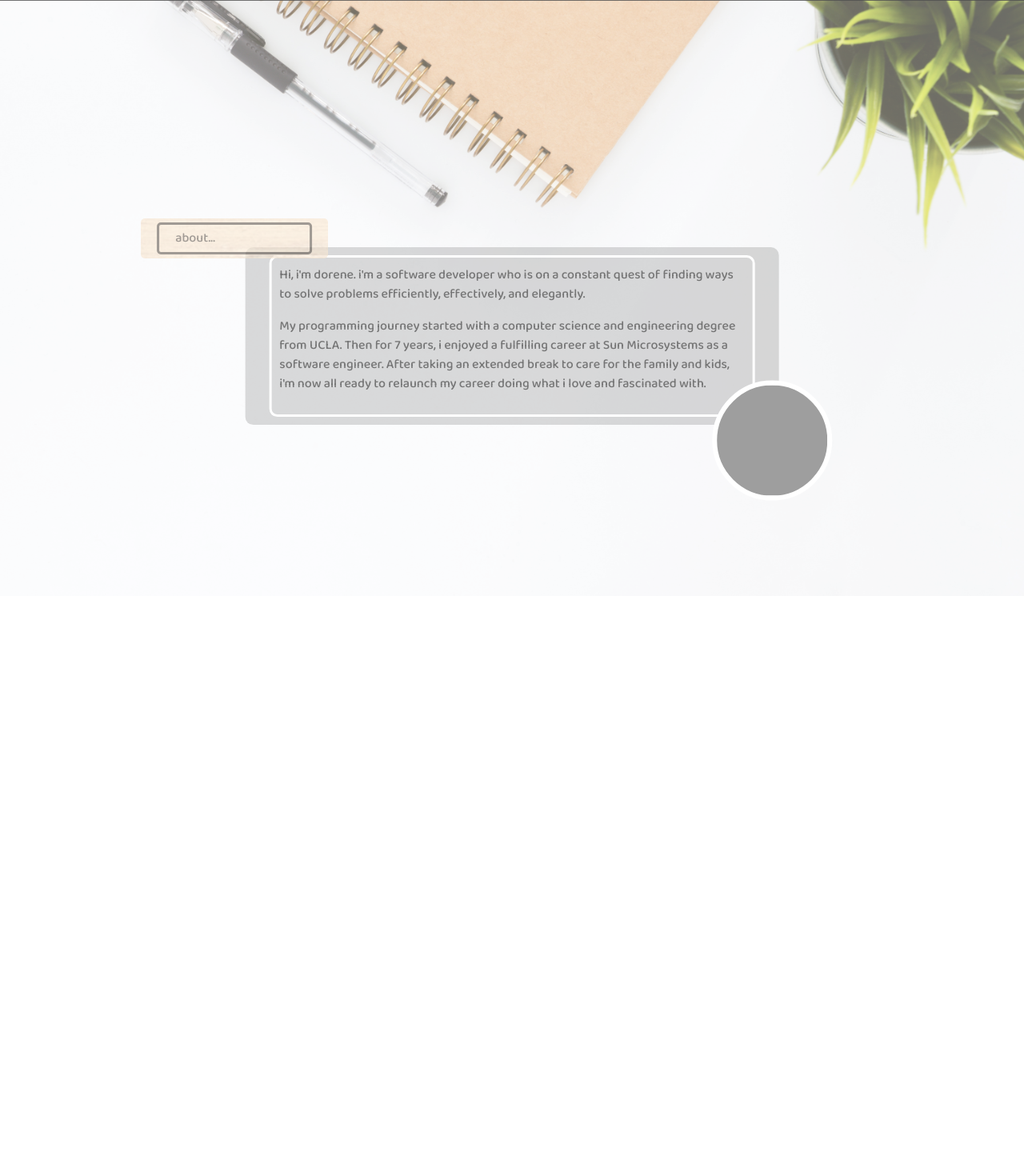
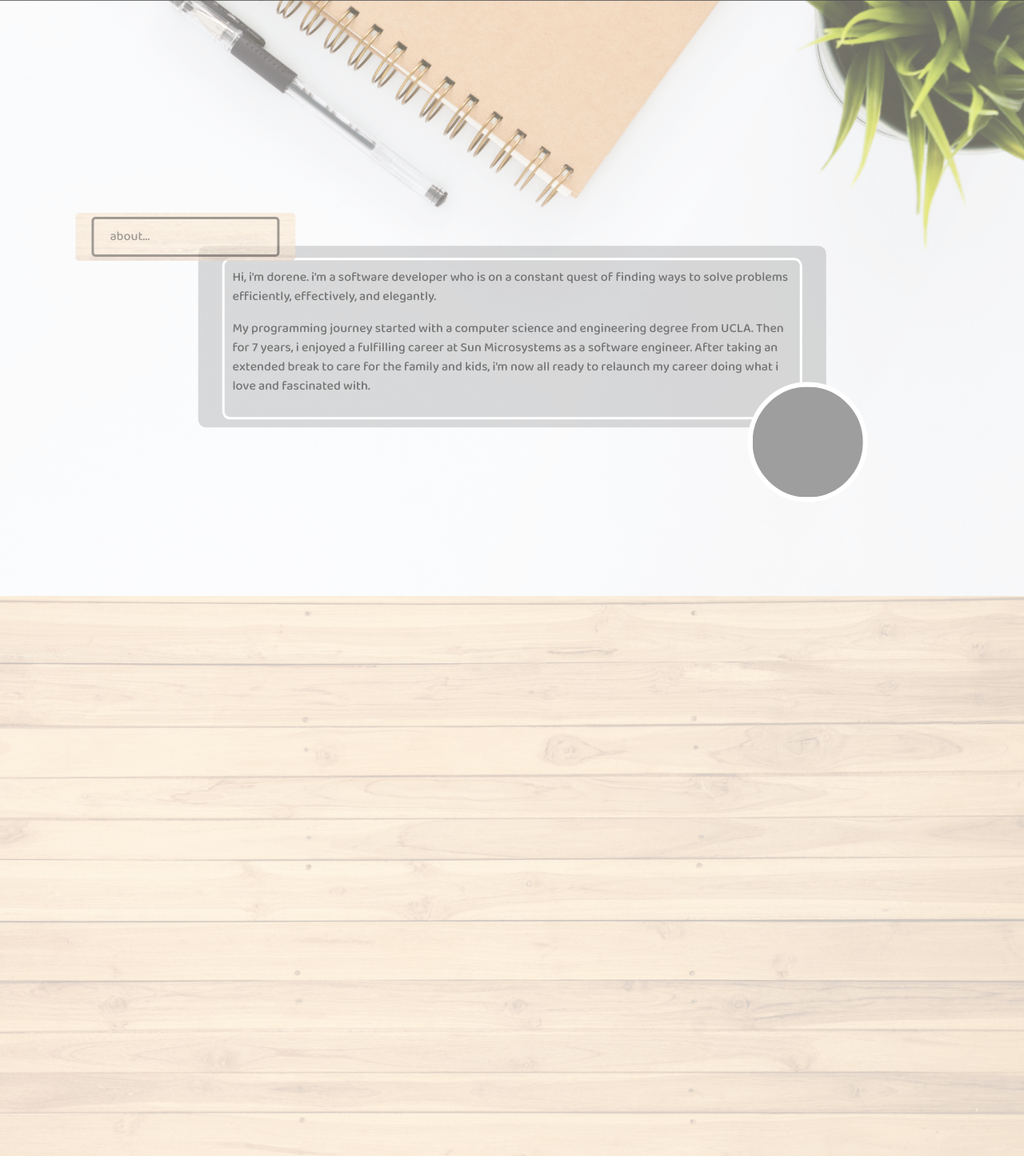
Before and after one commit to dorenel/portfolio, a plain HTML site: page index.html in a window 1280 px wide. Shown: the part 55-1500 px from the top of the page at 80% size. Before the commit the page ends 800 px from the top, so only its background shows below. Drawn offline with nearby package versions, Linux system fonts and the light colour scheme; grey boxes are pictures that could not be loaded; a web font is replaced by a local one.

Commit message:
setup ios section

```diff
--- a/styles.css
+++ b/styles.css
@@ -36,7 +36,7 @@
 }
 
 #about-content {
-    width: 85%;
+    width: 100%;
     height: auto;
     margin: auto;
     position: relative;
@@ -49,7 +49,7 @@
     background-color: rgba(255, 255, 255, 0.6);
     background-blend-mode: lighten;
     width: 35%;
-    height: 30%;
+    height: 35%;
     transform: translate(30%, -50%);
     border-radius: 5px;
     z-index: 2;
@@ -64,8 +64,8 @@
     margin-right: 20px;
     border-radius: 5px;
     color: rgb(100, 90, 80);
-    padding-top: 5px;
-    padding-bottom: 5px;
+    padding-top: 10px;
+    padding-bottom: 10px;
     padding-left: 20px;
     padding-right: 20px;
     z-index: 2;
@@ -83,7 +83,7 @@
 #about-middle-border {
     border-style: solid;
     border-color: white;
-    margin-top: 10px;
+    margin-top: 15px;
     margin-bottom: 10px;
     margin-left: 30px;
     margin-right: 30px;
@@ -113,3 +113,13 @@
     border-color: white;
     z-index: 2;
 }
+
+#ios-container {
+    background-image: url("./images/ios.jpg");
+    background-color: rgba(255, 255, 255, 0.7);
+    background-blend-mode: lighten;
+    background-repeat: no-repeat;
+    background-position: center;
+    background-size: cover;
+    height: 100%;
+}
```
